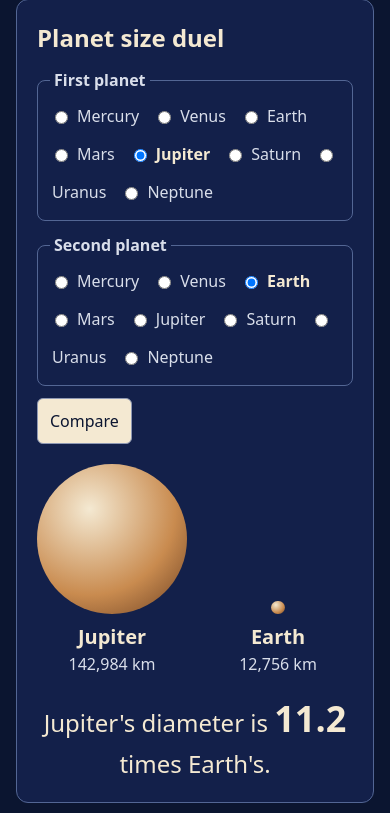
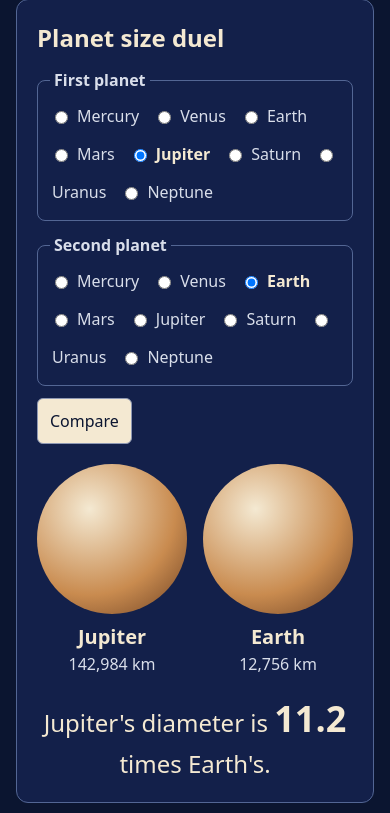
Before and after one commit to l33tfleet/loop-build-test, a FastAPI app: page / in a window 390 px wide. Shown: the part 179-992 px from the top of the page. Run offline with FastAPI, Linux system fonts and the light colour scheme.

Commit message:
Show both duel portraits at the same large size
Reviewer P1 (app/main.py:64): scaling portrait widths by diameter shrank
Earth to 8.9% of its frame in the default Jupiter/Earth view. Drop the
per-planet width_pct; both portraits now render at min(100%, 240px), so
each fills its grid column (240px on desktop, roughly 150px on a 390px
phone). The size comparison stays in the numeric
"A's diameter is X times B's" sentence.

New test test_default_portraits_are_both_large checks that neither
portrait carries an inline width and that the stylesheet gives them
the shared large size.

Refs #5

Co-Authored-By: Claude Opus 5.5 <noreply@anthropic.com>

```diff
--- a/app/main.py
+++ b/app/main.py
@@ -54,15 +54,13 @@ def _place_labels(scale):
 
 
 def _duel(planets, left, right):
-    """Two planets side by side; portraits scale to the larger one, ratio is left / right to one decimal."""
+    """Two planets side by side at the same large portrait size; ratio is left / right to one decimal."""
     by_slug = {p["name"].lower(): p for p in planets}
     if left not in by_slug or right not in by_slug:
         return {"left": "jupiter", "right": "earth",
                 "error": "Choose two planets from the lists: unknown planet name."}
     a, b = by_slug[left], by_slug[right]
-    big = max(a["diameter_km"], b["diameter_km"])
-    sides = [{**p, "width_pct": round(100 * p["diameter_km"] / big, 4)} for p in (a, b)]
-    return {"left": left, "right": right, "sides": sides, "ratio": f"{a['diameter_km'] / b['diameter_km']:.1f}"}
+    return {"left": left, "right": right, "sides": [a, b], "ratio": f"{a['diameter_km'] / b['diameter_km']:.1f}"}
 
 
 @app.get("/", response_class=HTMLResponse)
--- a/static/arcade.css
+++ b/static/arcade.css
@@ -139,8 +139,8 @@ main:has(#scale-view-bars:checked) .rocky-inset { display: none; }
 .duel-form :focus-visible { outline: 3px solid #b3ceff; outline-offset: 3px; }
 .duel-portraits { display: grid; grid-template-columns: 1fr 1fr; gap: 16px; margin: 20px 0 0; }
 .duel-side { margin: 0; text-align: center; }
-.duel-frame { display: flex; align-items: flex-end; justify-content: center; aspect-ratio: 1; }
-.duel-portrait { display: block; min-width: 4px; aspect-ratio: 1; border-radius: 50%;
+.duel-frame { display: flex; align-items: center; justify-content: center; }
+.duel-portrait { display: block; width: min(100%, 240px); aspect-ratio: 1; border-radius: 50%;
                  background: radial-gradient(circle at 35% 30%, var(--paper), #c98b4f 60%, #6b3f22); }
 .duel-side figcaption { margin-top: 8px; }
 .duel-side strong { display: block; color: var(--paper); font-size: 1.25rem; }
--- a/templates/index.html
+++ b/templates/index.html
@@ -33,7 +33,7 @@
       <div class="duel-portraits">
         {% for p in duel.sides %}
         <figure class="duel-side">
-          <span class="duel-frame" aria-hidden="true"><span class="duel-portrait" style="width: {{ p.width_pct }}%"></span></span>
+          <span class="duel-frame" aria-hidden="true"><span class="duel-portrait"></span></span>
           <figcaption><strong>{{ p.name }}</strong> <span>{{ "{:,}".format(p.diameter_km) }} km</span></figcaption>
         </figure>
         {% endfor %}
```
Also changed, not shown: tests/regressions/test_planet_duel.py (+10 -0 lines).
